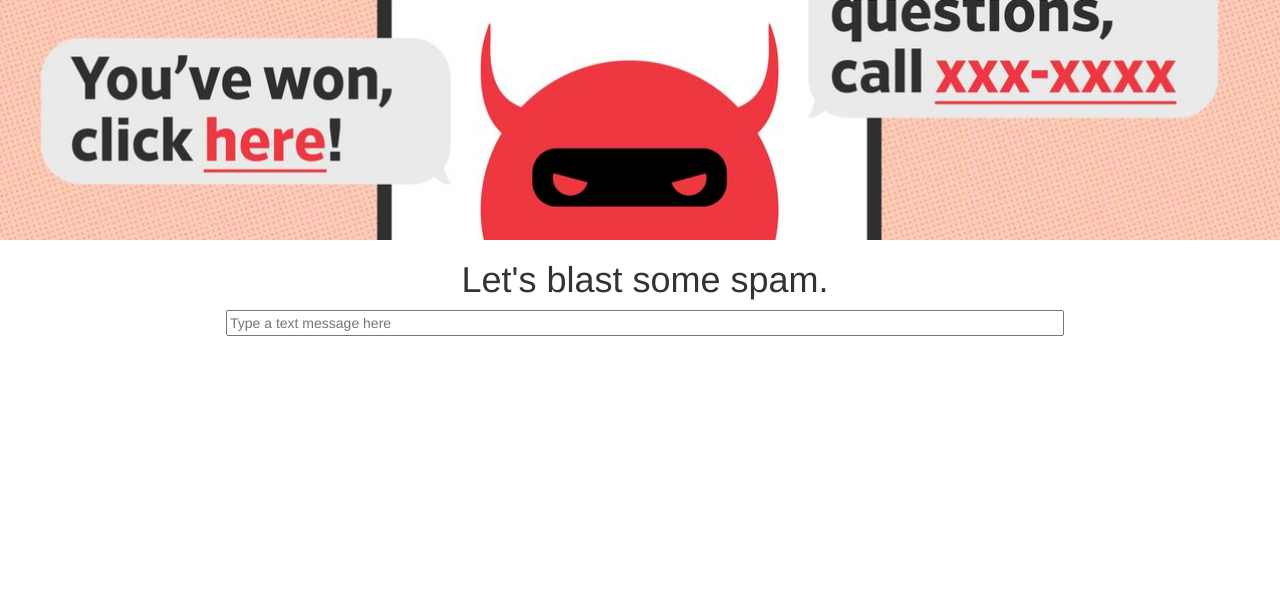
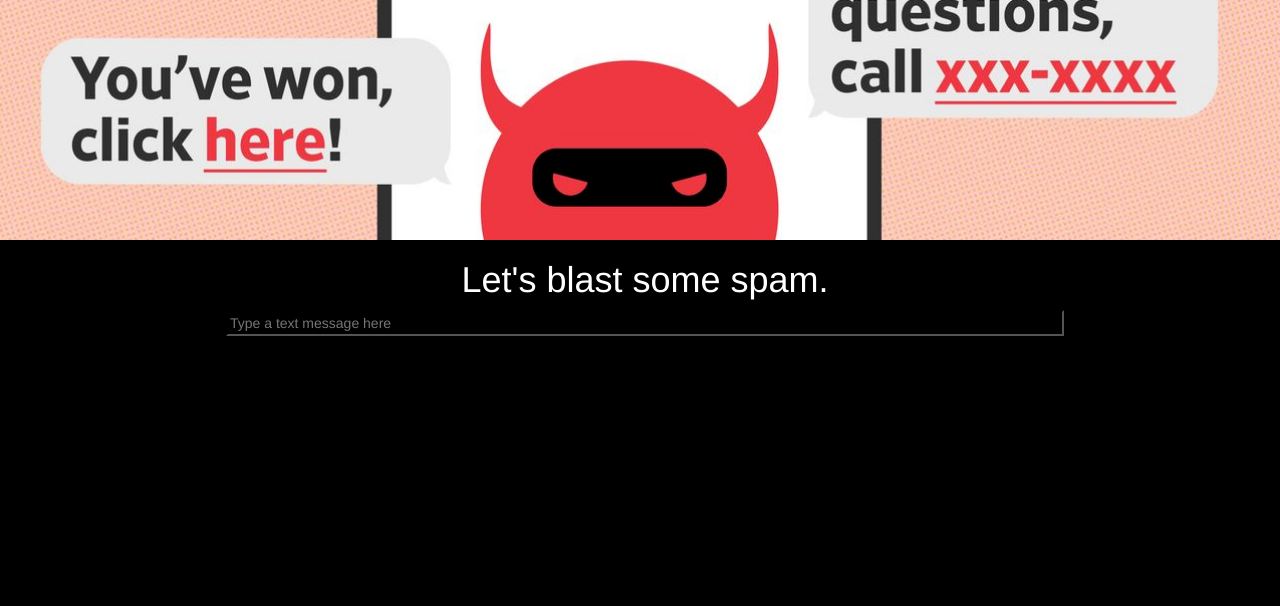
Before and after one commit to mgsosna/spamCatch, a Flask app: page / in a window 1280 px wide. Shown: the top 606 px of the page. Run offline with Flask 2, Linux system fonts and the light colour scheme; parts of the project's set-up code (start-up, migrations or seed data) failed here and were passed over; some libraries are stand-ins or nearby versions.

Commit message:
Polish front-end

```diff
--- a/static/css/reset.css
+++ b/static/css/reset.css
@@ -2,17 +2,3 @@ body {
     padding-left: 10px;
     padding-top: 2px;
 }
-
-.center {
-  margin: auto;
-  width: 50%;
-  padding: 10px;
-}
-
-.probDisplay {
-    margin: auto;
-    width: 50%;
-    padding: 10px;
-    font-size: 50px;
-    color: gray
-}
--- a/static/css/styles.css
+++ b/static/css/styles.css
@@ -15,3 +15,14 @@
 .text-center {
     text-align: center;
 }
+
+.center {
+  margin: auto;
+  width: 50%;
+  padding: 10px;
+}
+
+.spamProb {
+    font-size: 40px;
+    padding-top: 50px;
+}
--- a/static/js/script.js
+++ b/static/js/script.js
@@ -1,6 +1,6 @@
 const SPAM_API = "/classify"
-var spamProbTemplate = `Spam probability: <span style="color: {0}">{1}</span><span style="color:gray">%</span>`;
-var decisionTemplate = `<strong>Decision:</strong> {0}`;
+var spamProbTemplate = `Spam probability: <span style="color: {0}">{1}</span><span style="color:white">%</span>`;
+var decisionTemplate = `<span style="color: {0}">{1}</span>`;
 
 function onSubmit(text) {
 
@@ -22,21 +22,21 @@ function updateSpamProb(value) {
 
          var color = prob2color((1-prob));
          div.html(String.format(spamProbTemplate, color, 100*prob));
-         updateDecision(prob);
+         updateDecision(prob, color);
      });
 }
 
-function updateDecision(prob) {
+function updateDecision(prob, color) {
     var div = d3.select("#decision");
 
     if (prob < 0.25) {
-        div.html(String.format(decisionTemplate, "looks like ham!"));
+        div.html(String.format(decisionTemplate, color, "Looks like ham!"));
     }
     else if (prob > 0.25 && prob < 0.5) {
-        div.html(String.format(decisionTemplate, "hm... something's fishy..."));
+        div.html(String.format(decisionTemplate, color, "Hm... something's fishy..."));
     }
     else if (prob > 0.5) {
-        div.html(String.format(decisionTemplate, "look out, it's spam!"));
+        div.html(String.format(decisionTemplate, color, "Look out, it's spam!"));
     }
 }
 
--- a/templates/index.html
+++ b/templates/index.html
@@ -8,18 +8,19 @@
     <link rel="stylesheet" href="../static/css/reset.css">
     <link rel="stylesheet" href="../static/css/styles.css">
 </head>
-<body>
+<body style="background-color: black; color: white">
 
     <div class="hero text-center">
     </div>
 
 <div class="text-center">
-    <h1>Let's blast some spam.</h1>
-<input id="text" size="100" placeholder="Type a text message here" onChange="onSubmit(this.value)">
+    <h1 style="color:white">Let's blast some spam.</h1>
+<input id="text" size="100" placeholder="Type a text message here" onChange="onSubmit(this.value)"
+ style="background-color: black; color: white; border-color: black">
 </div>
 
-<div id="spamProb" class="probDisplay"></div>
-<div id="decision" class="center" style="font-size: 20px"></div>
+<h1 id="spamProb" class="text-center spamProb"></h1>
+<div id="decision" class="text-center" style="font-size: 20px"></div>
 </body>
 
 
```
